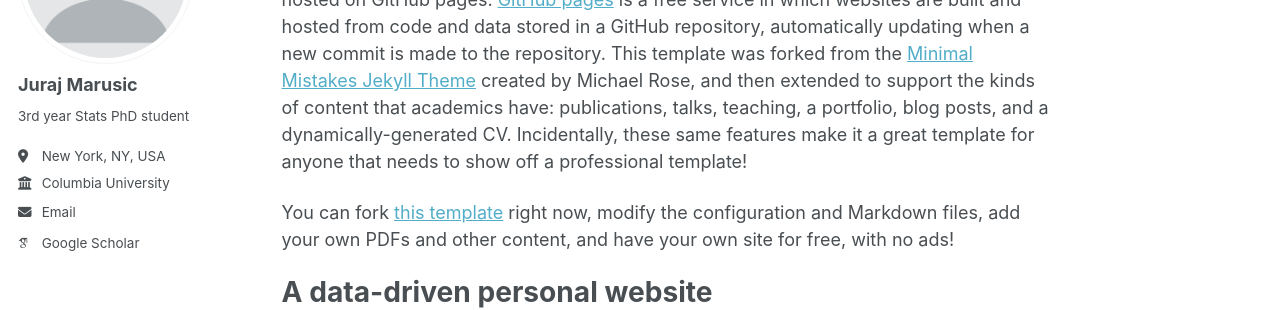
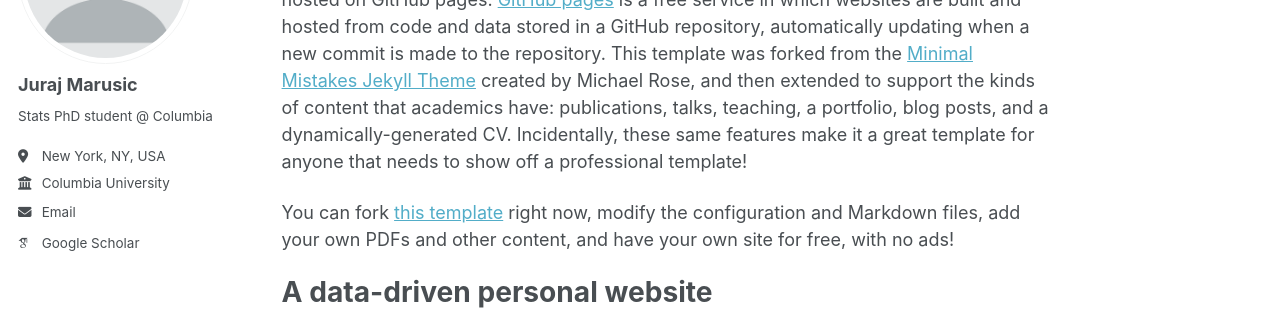
Before and after one commit to JurajMarusic/jurajmarusic.github.io, a Jekyll site: the page built from _pages/about.md, in a window 1280 px wide. Shown: the part 212-522 px from the top of the page. Built offline with Jekyll 4.4.1, drawn with Linux system fonts in a browser that asks for light colours; some web fonts are replaced; a script bundle is joined from its source files by our own code; library files that are not in the unit come from our copies.

Commit message:
Update _config.yml

```diff
--- a/_config.yml
+++ b/_config.yml
@@ -26,7 +26,7 @@ author:
   avatar           : "profile.png"
   name             : "Juraj Marusic"
   pronouns         : # example: "she/her"
-  bio              : "3rd year Stats PhD student"
+  bio              : "Stats PhD student @ Columbia"
   location         : "New York, NY, USA"
   employer         : "Columbia University"
   uri              : # URL
```
